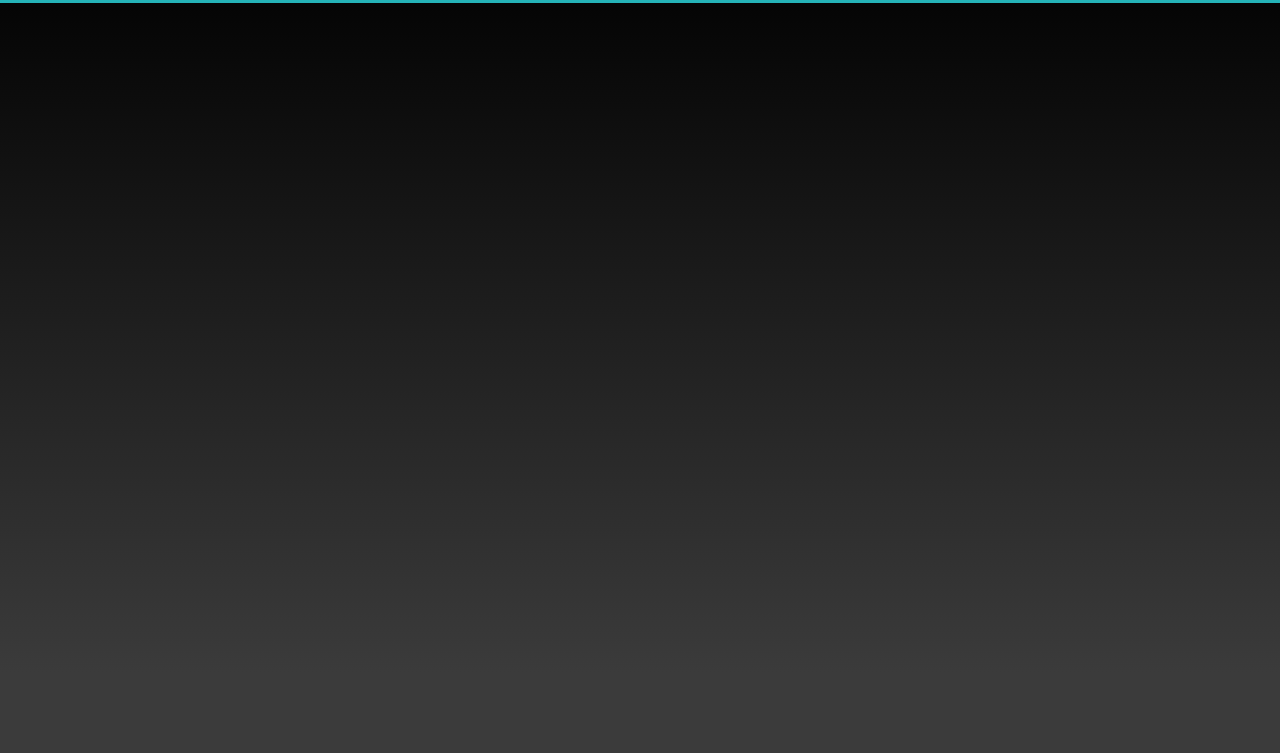
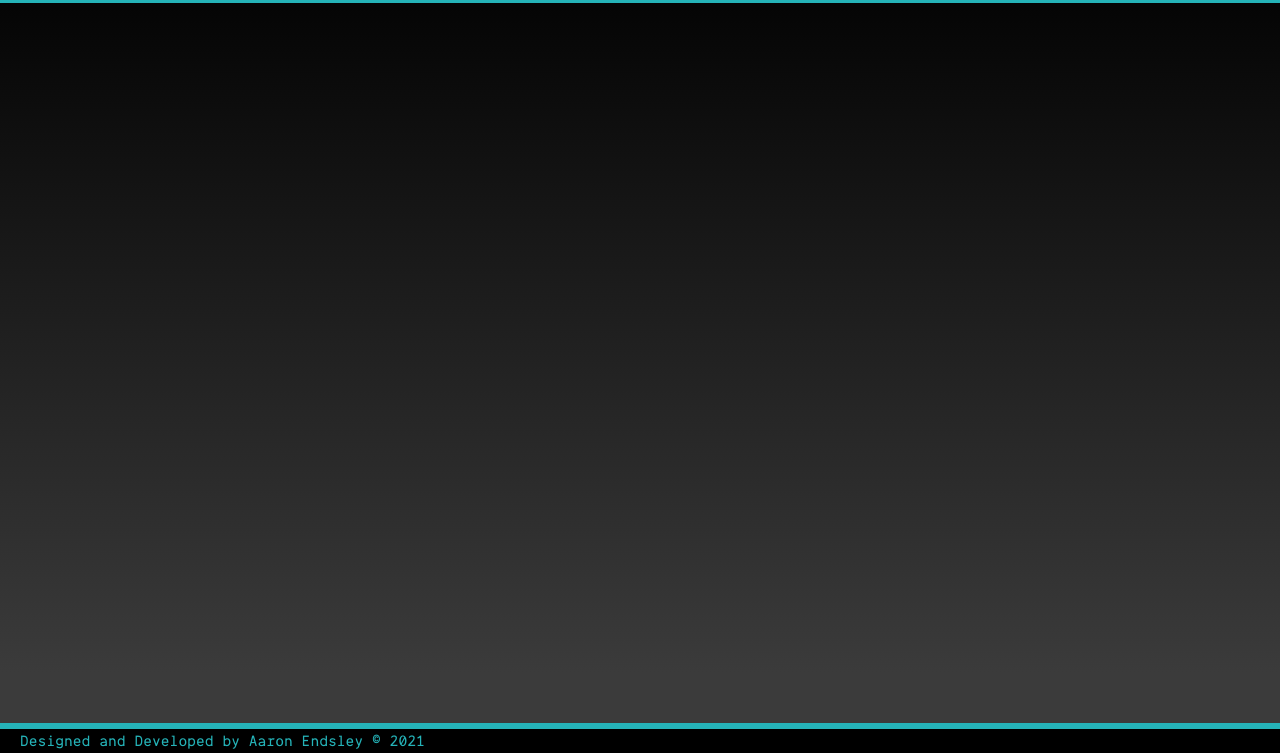
Before and after one commit to aaronendsley/aaronendsleydotdev, a Gatsby site: page / in a window 1280 px wide. Shown: the part 47-800 px from the top of the page. Built offline with nearby package versions, Linux system fonts and the light colour scheme; Gatsby itself is replaced by a stand-in of ours.

Commit message:
Added the footer component

```diff
--- /dev/null
+++ b/src/components/Footer.js
@@ -0,0 +1,34 @@
+import React from 'react';
+import styled from 'styled-components';
+import PropTypes from 'prop-types';
+
+const StyledFooter = styled.footer`
+  background-color: #000;
+  width: 100%;
+  height: 30px;
+  position: fixed;
+  bottom: 0;
+  left: 0;
+  border-top: #25b3b8 6px solid;
+  display: flex;
+  font-family: dm;
+`;
+
+const Copyright = styled.p`
+  font-size: 1rem;
+  font-weight: bold;
+  color: #25b3b8;
+  padding-left: 20px;
+  padding-top: 5px;
+`;
+
+export default function Footer() {
+  const Year = new Date().getFullYear();
+  return (
+    <StyledFooter>
+      <Copyright>
+        {`Designed and Developed by Aaron Endsley © ${Year}`}
+      </Copyright>
+    </StyledFooter>
+  );
+}
--- a/src/components/layout.js
+++ b/src/components/layout.js
@@ -3,6 +3,7 @@ import PropTypes from 'prop-types';
 import { useStaticQuery, graphql } from 'gatsby';
 import './layout.css';
 import TopBar from './TopBar';
+import Footer from './Footer';
 
 const Layout = ({ children }) => {
   const data = useStaticQuery(graphql`
@@ -38,6 +39,7 @@ const Layout = ({ children }) => {
         githubIcon={GithubIcon}
       />
       <main>{children}</main>
+      <Footer />
     </>
   );
 };
```
